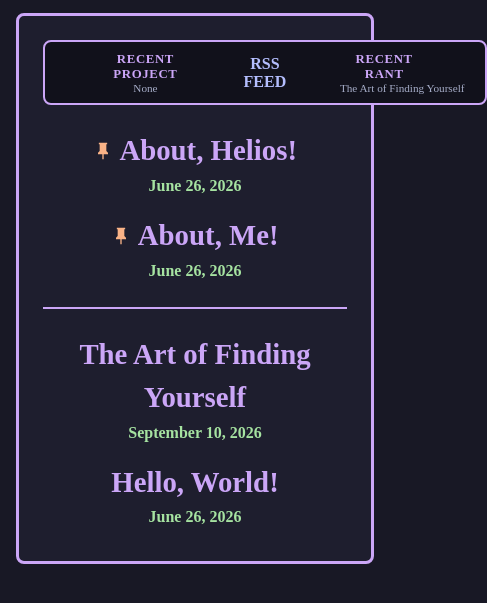
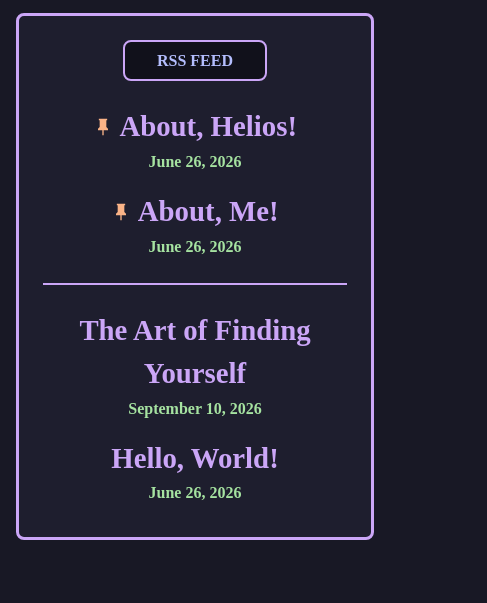
Before and after one commit to Khitboksy/blog, an Astro site: page / in a window 390 px wide. Shown: the part 85-688 px from the top of the page, 487 px wide, since content can reach past the window. Built offline with nearby package versions, Linux system fonts and the light colour scheme; Astro itself is replaced by a stand-in of ours; a web font is replaced by a local one.

Commit message:
mobile moment

```diff
--- a/src/styles/global.css
+++ b/src/styles/global.css
@@ -159,10 +159,11 @@ body {
   border: 2px solid var(--accent);
   border-radius: 8px;
   background: var(--bg-nav);
-  padding: 0.4rem 3rem;
+  padding: 0.4rem 1.5rem;
   margin-bottom: 1rem;
+  gap: 1.5rem;
   width: fit-content;
-  gap: 2rem;
+  max-width: 100%;
 }
 
 .top-pill-btn {
@@ -174,10 +175,12 @@ body {
   text-align: center;
   padding: 0.2rem 0.5rem;
   border-radius: 4px;
-  min-width: 0;
+  width: 11rem;
   display: flex;
   flex-direction: column;
+  align-items: center;
   justify-content: center;
+  overflow: hidden;
 }
 .top-pill-btn:hover {
   color: var(--link-hover);
@@ -197,8 +200,6 @@ body {
   display: block;
   font-size: 0.7rem;
   color: var(--muted);
-  overflow: hidden;
-  text-overflow: ellipsis;
   white-space: nowrap;
 }
 
@@ -239,9 +240,23 @@ body {
   flex-shrink: 0;
 }
 
-@media (max-width: 500px) {
+@media (max-width: 700px) {
   .nav-icon:not(.always-show) {
     display: none;
+  }
+
+  .top-pill .top-pill-btn:not(.top-pill-rss-btn) {
+    display: none;
+  }
+
+  .top-pill {
+    justify-content: center;
+    padding: 0.4rem 1.5rem;
+    gap: 0;
+  }
+
+  .top-pill-rss-btn {
+    width: auto;
   }
 }
 
```
